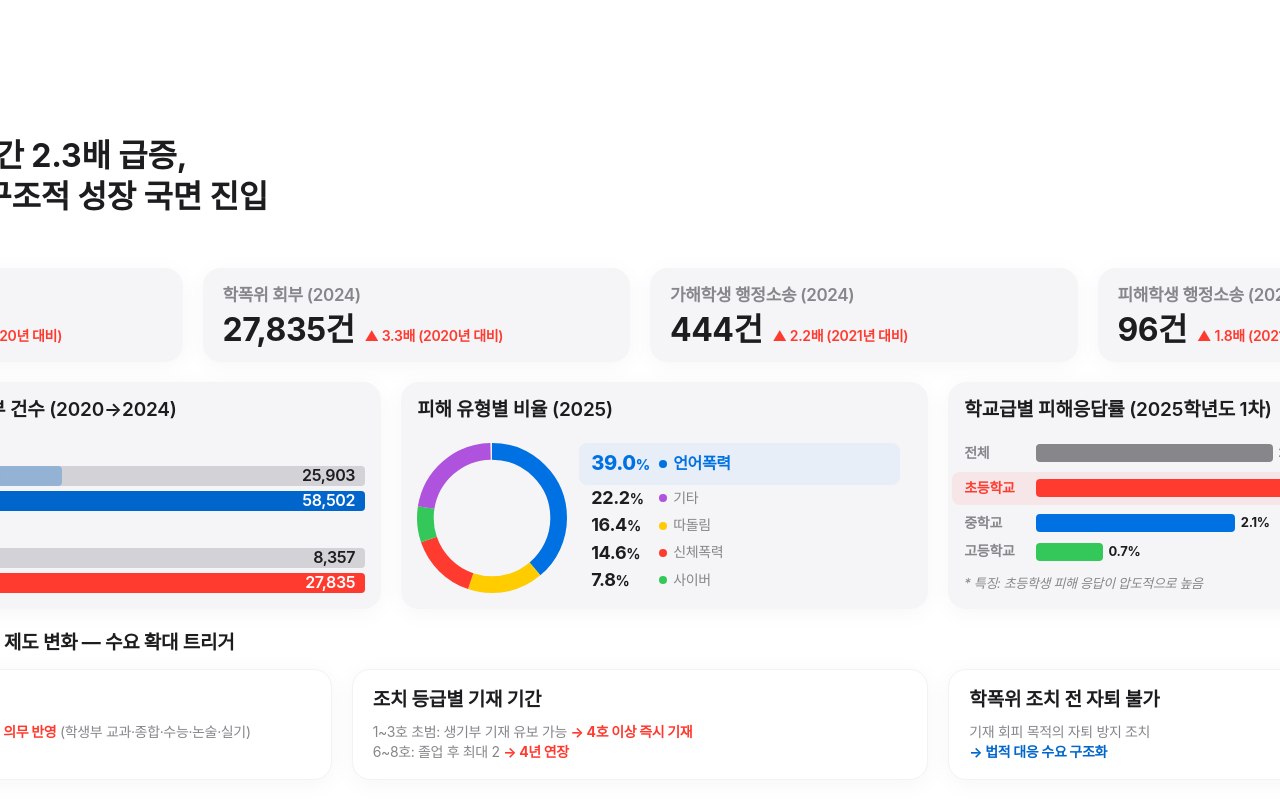
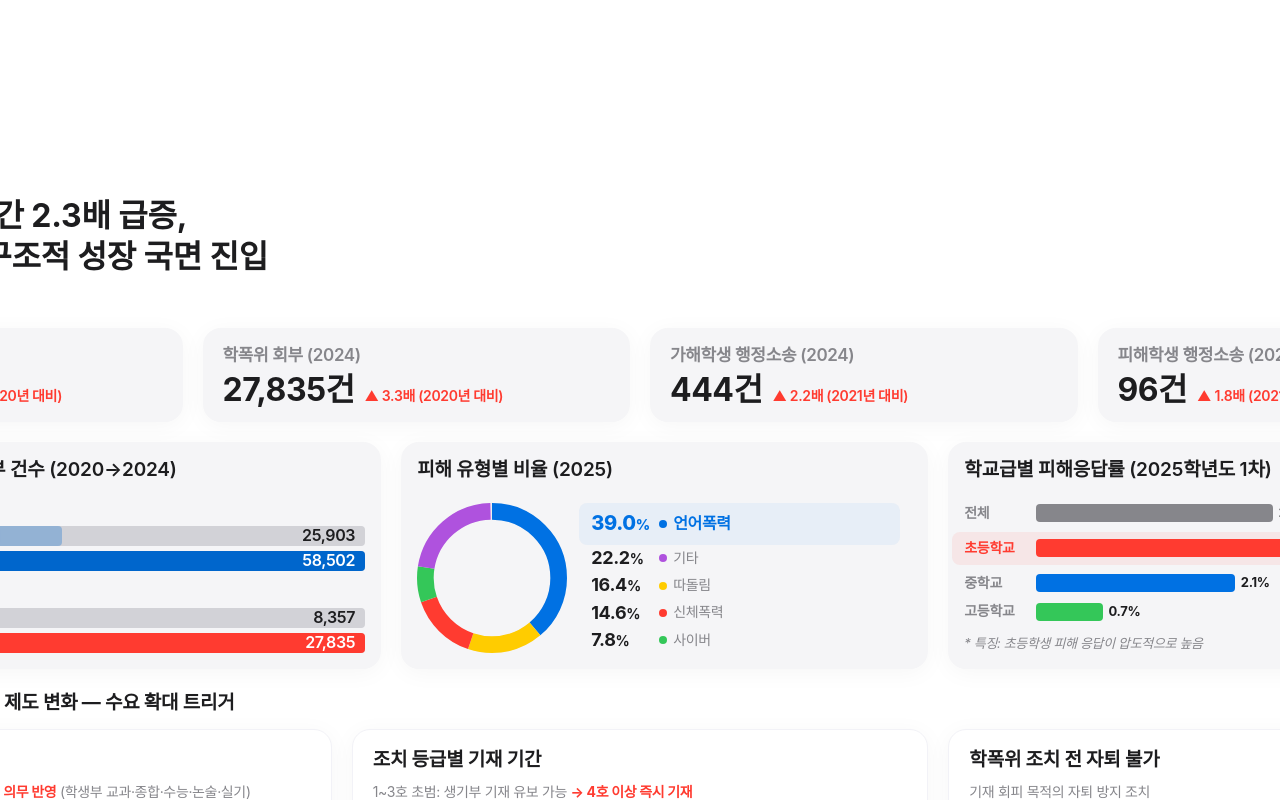
Before and after one commit to starryetribe-droid/Legal_ai_platform, a React (Vite) app in the folder proposal/: page / in a window 1280 px wide. Built offline with nearby package versions, Linux system fonts and the light colour scheme; a web font is replaced by a local one.

Commit message:
style: remove scroll snap from proposal

```diff
--- a/proposal/src/index.css
+++ b/proposal/src/index.css
@@ -68,7 +68,6 @@ h4 {
   /* Space between slides */
   padding: 60px 0;
   /* Space at top and bottom */
-  scroll-snap-type: y mandatory;
 }
 
 .slide-section {
@@ -83,8 +82,6 @@ h4 {
   /* 중앙 정렬 */
   background-color: var(--apple-bg);
   /* Add white background so it stands out */
-  scroll-snap-align: center;
-  /* Snap when scrolling */
 }
 
 .slide-container {
```
